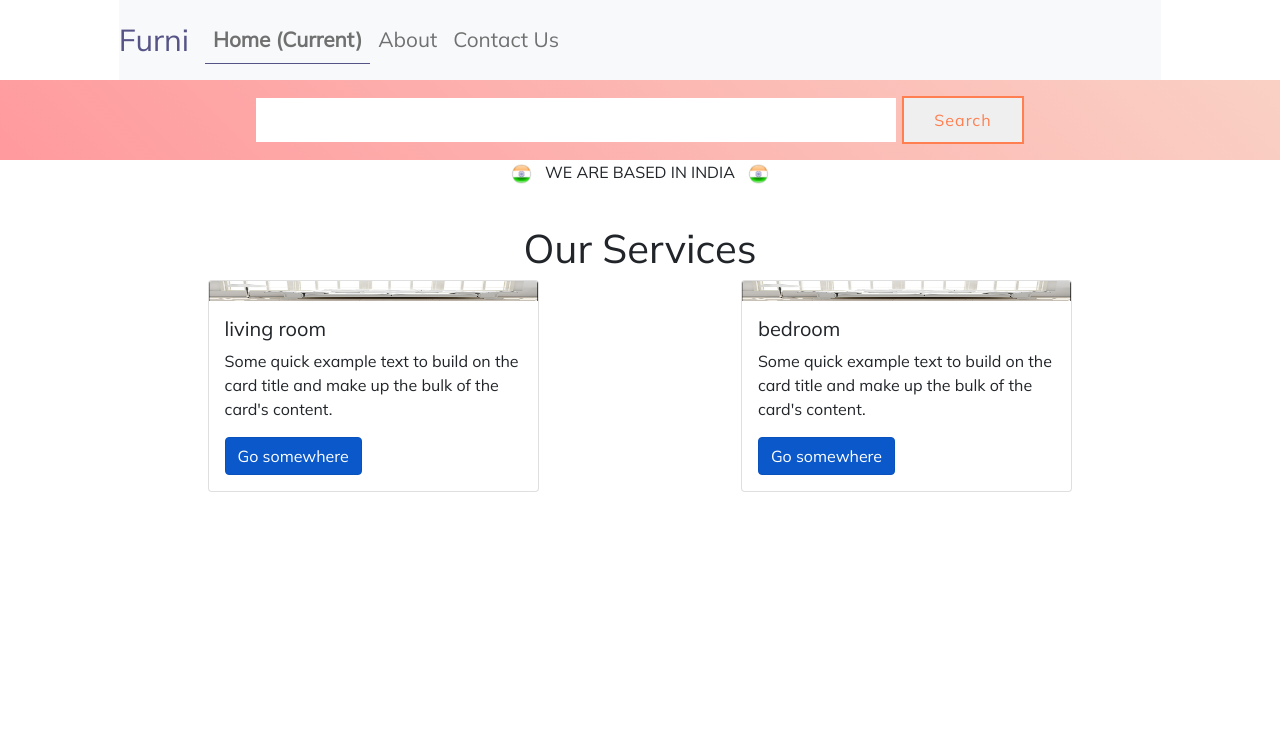
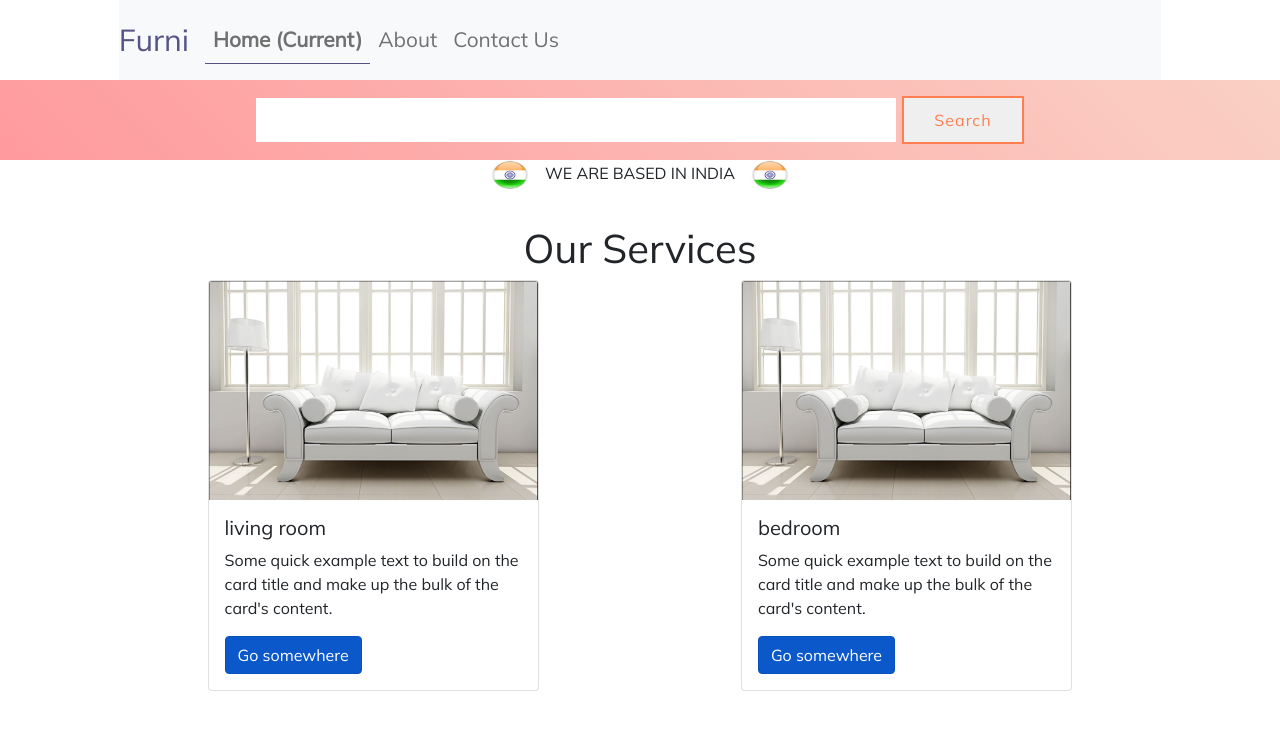
Before and after one commit to Furni-for-all/Furni-web, a React (Create React App) app: page / in a window 1280 px wide. Shown: the top 730 px of the page. Built offline with nearby package versions, Linux system fonts and the light colour scheme.

Commit message:
minor fixeing of image sizing

```diff
--- a/src/App.css
+++ b/src/App.css
@@ -45,7 +45,6 @@ align-items: center;
 }
 
 img{
-  height: 20px;
 align-self: center;
 }
 
@@ -53,4 +52,6 @@ align-self: center;
   text-align: center;
 padding-right: 10px;
 padding-left: 10px;
+width: 70px;
+height: 30px
 }
--- a/src/Home.jsx
+++ b/src/Home.jsx
@@ -7,7 +7,7 @@ const Home = () => {
 
     //const[counter,setCounter] = useState(0);
 const[search, setSearch] = useState("");
-const[query,setQuery] = useState("chicken");
+const[query,setQuery] = useState("");
 
 useEffect(() =>{
 console.log('enter search');
```
